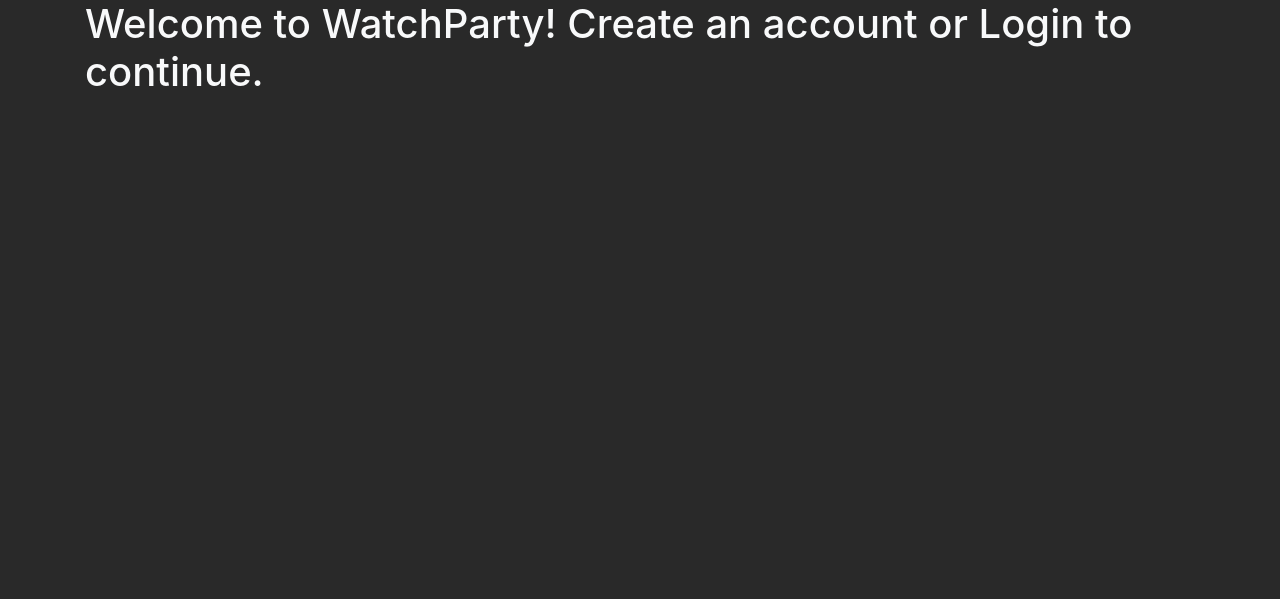
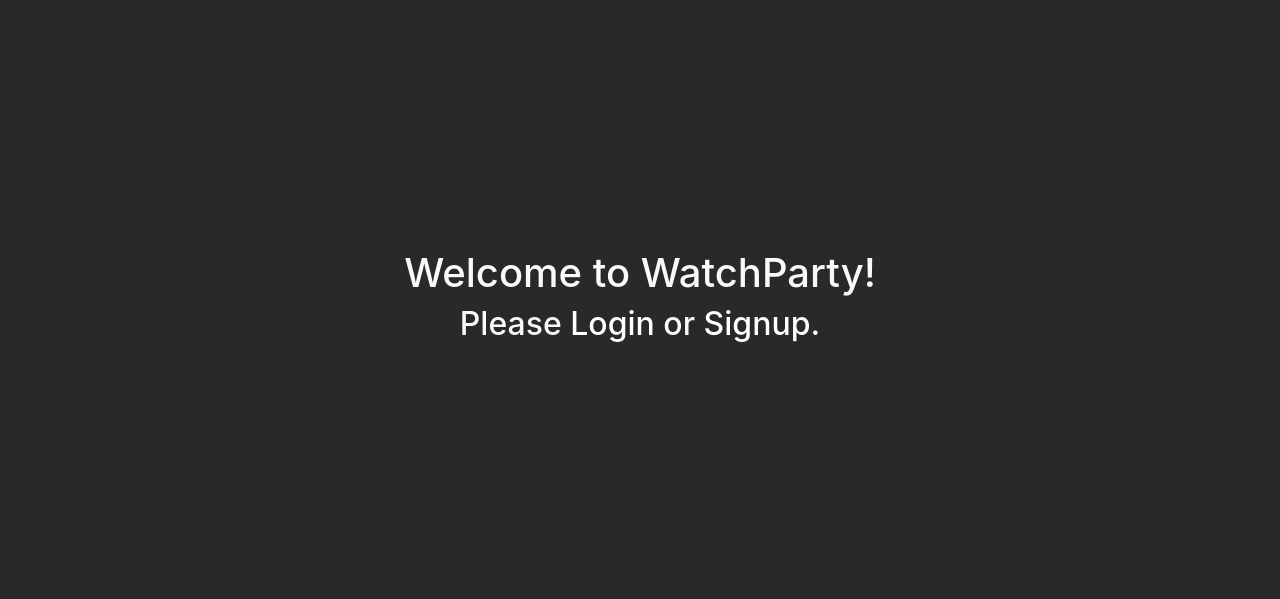
Before and after one commit to dmclemore/watch-party, a Flask app: page / in a window 1280 px wide. Shown: the part 56-655 px from the top of the page. Run offline with Flask 2, Linux system fonts and the light colour scheme; some libraries are stand-ins or nearby versions.

Commit message:
updated styling and css

```diff
--- a/app.py
+++ b/app.py
@@ -38,6 +38,7 @@ def add_user_to_g():
 
 @app.route("/")
 def home():
+    """If we're logged in, show the home page with a list of all chat rooms."""
 
     if not g.user:
         return render_template("home-anon.html")
--- a/static/app.js
+++ b/static/app.js
@@ -84,9 +84,7 @@ async function handleChatMessage(evt) {
             "!sync": Sync all chatters videos' to your timestamp.`,
         });
     }
-    $("#chat-all-messages").scrollTop(
-        $("#chat-all-messages").prop("scrollHeight")
-    );
+    $("#chat-all-messages").scrollTop($("#chat-all-messages").height());
     $("#chat-form").trigger("reset");
 }
 
--- a/static/style.css
+++ b/static/style.css
@@ -4,7 +4,6 @@ body {
 }
 
 #video-chat-container {
-    height: 81vh;
     width: 90vw;
     margin: 15px auto;
 }
@@ -16,13 +15,14 @@ body {
 }
 
 #chat-all-messages {
-    height: 81vh;
+    height: 80vh;
     width: 95%;
-    margin: 0 auto 25px;
+    margin: 0 auto;
+    padding-bottom: 70px;
     overflow: auto;
 }
 
-#room-form {
+#new-room-btn {
     position: fixed;
     bottom: 0;
     left: 0;
@@ -46,6 +46,18 @@ hr {
     margin: 3px;
 }
 
-h2 {
+.row > h2 {
     margin: 3px;
 }
+
+a {
+    color: white;
+}
+
+a:hover {
+    color: red;
+}
+
+#chat-title {
+    margin-bottom: 0;
+}
--- a/templates/home-anon.html
+++ b/templates/home-anon.html
@@ -1,7 +1,10 @@
 {% extends "base.html" %}
 
 {% block content %}
-<div class="container text-light">
-    <h1>Welcome to WatchParty! Create an account or Login to continue.</h1>
+<div class="container text-light text-center homeDiv">
+    <div>
+        <h1>Welcome to WatchParty!</h1>
+        <h2>Please <a href="/login">Login</a> or <a href="/signup">Signup</a>.</h2>
+    </div>
 </div>
 {% endblock %}
--- a/templates/room/new-room.html
+++ b/templates/room/new-room.html
@@ -2,7 +2,7 @@
 
 {% block content %}
 <div class="row homeDiv">
-    <div class="container col-6 my-4 text-light">
+    <div class="container col-7 my-4 text-light">
         <h2>New Room</h2>
 
         <form method="POST">
@@ -11,7 +11,7 @@
             {% for field in form if field.widget.input_type != 'hidden' %}
             {{ field(placeholder=field.label.text, class="form-control my-3") }}
             {% for error in field.errors %}
-            <span class="text-danger">{{ error }}</span>
+                <span class="text-danger">{{ error }}</span>
             {% endfor %}
             {% endfor %}
 
--- a/templates/room/password.html
+++ b/templates/room/password.html
@@ -2,7 +2,7 @@
 
 {% block content %}
 <div class="row homeDiv">
-    <div class="container col-6 my-4 text-light">
+    <div class="container col-7 my-4 text-light">
         <h2>Enter Password:</h2>
 
         <form method="POST">
@@ -11,7 +11,7 @@
             {% for field in form if field.widget.input_type != 'hidden' %}
             {{ field(placeholder=field.label.text, class="form-control my-3") }}
             {% for error in field.errors %}
-            <span class="text-danger">{{ error }}</span>
+                <span class="text-danger">{{ error }}</span>
             {% endfor %}
             {% endfor %}
 
--- a/templates/room/room.html
+++ b/templates/room/room.html
@@ -38,14 +38,14 @@
         </div>
     </div>
     <div class="col bg-dark p-0 text-center text-light mx-1">
-        <h2>Chat</h2>
+        <h2 id="chat-title">Chat</h2>
         <small>Type "!help" for chat commands</small>
         <hr>
         <div class="container text-left" id="chat-all-messages"></div>
         <form id="chat-form">
             <div class="input-group">
                 <input type="hidden" id="chat-user" value="{{ user.username }}">
-                <input type="text" class="form-control" placeholder="Message" id="chat-message">
+                <input type="text" class="form-control" placeholder="Message" id="chat-message" autocomplete="off">
                 <div class="input-group-append">
                     <button class="btn btn-danger" type="button" id="chat-submit">Send</button>
                 </div>
--- a/templates/users/login.html
+++ b/templates/users/login.html
@@ -1,9 +1,9 @@
 {% extends "base.html" %}
 
 {% block content %}
-<div class="row justify-content-center">
+<div class="row homeDiv">
     <div class="col-7 container my-4 text-light">
-      <h2>Welcome back.</h2>
+      <h2>Welcome Back.</h2>
 
         <form method="POST">
             {{ form.hidden_tag() }}
@@ -15,7 +15,7 @@
             {% endfor %}
             {% endfor %}
 
-            <button class="btn btn-danger btn-block">Log in</button>
+            <button class="btn btn-danger btn-block w-50 m-auto">Log In</button>
         </form>
     </div>
 </div>
--- a/templates/users/signup.html
+++ b/templates/users/signup.html
@@ -1,7 +1,7 @@
 {% extends "base.html" %}
 
 {% block content %}
-<div class="row justify-content-center">
+<div class="row homeDiv">
     <div class="col-7 container my-4 text-light">
       <h2>Ready for a Party?</h2>
 
@@ -15,7 +15,7 @@
             {% endfor %}
             {% endfor %}
 
-            <button class="btn btn-danger btn-block">Sign Up</button>
+            <button class="btn btn-danger btn-block w-50 m-auto">Sign Up</button>
         </form>
     </div>
 </div>
```
Also changed, not shown: notes.txt (+2 -5 lines), templates/home.html (+4 -4 lines).
